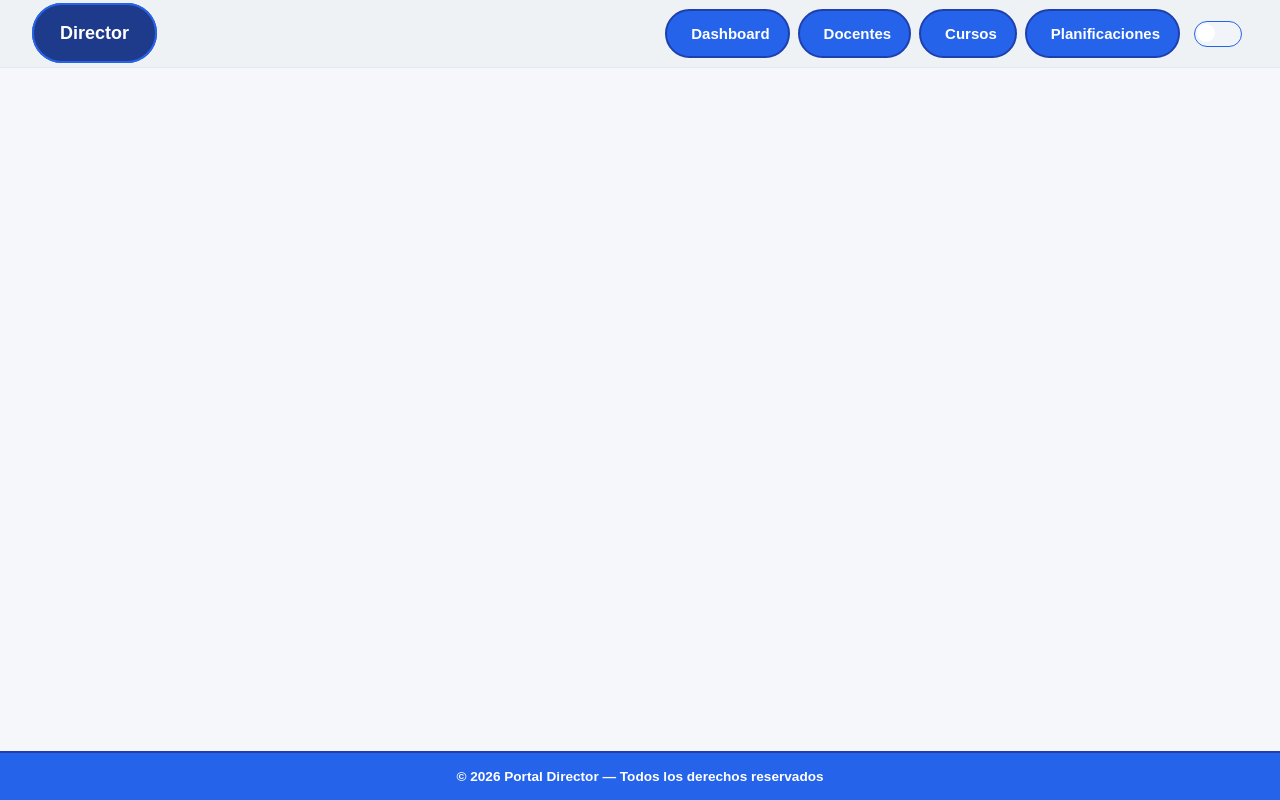
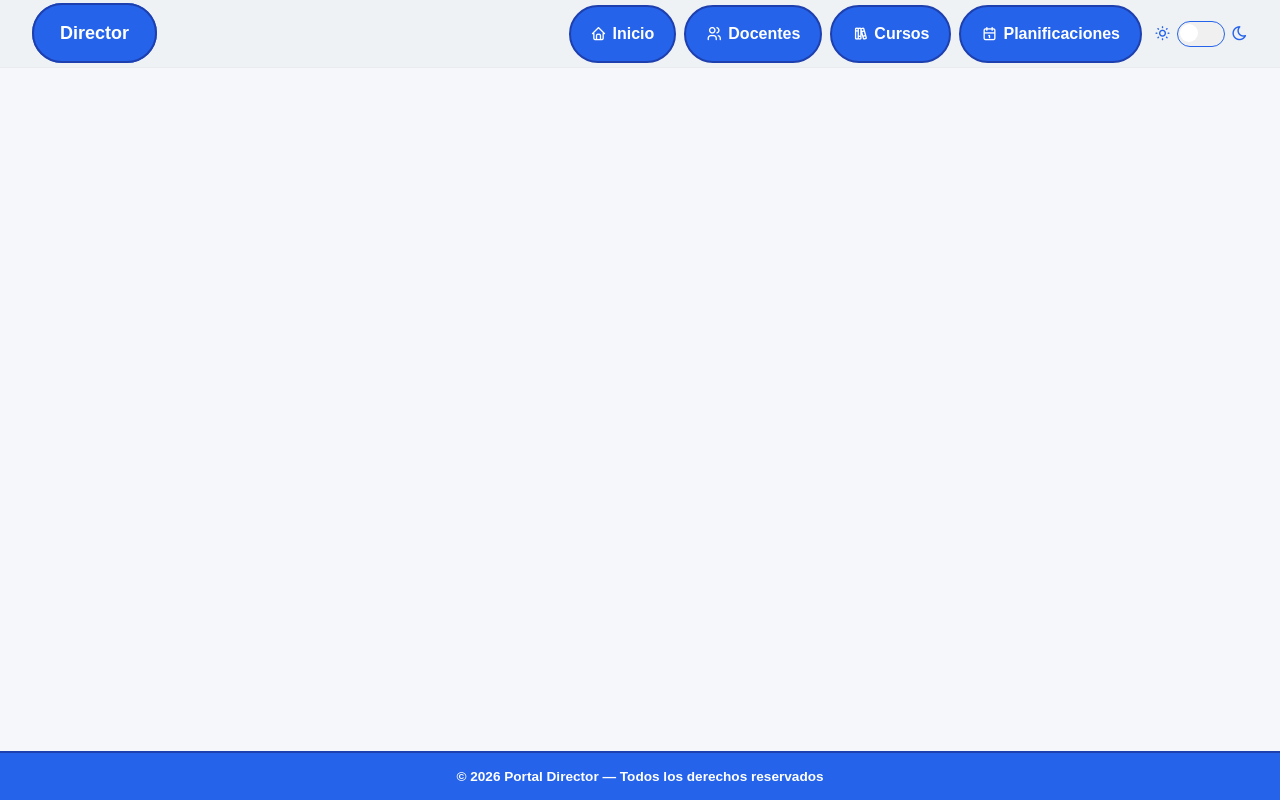
Before and after one commit to juanimol19/planificar-v2, a Vue app in the folder frontend/: page /director in a window 1280 px wide. Built offline with nearby package versions, Linux system fonts and the light colour scheme.

Commit message:
cambios en el director: layout, navbar y footer

```diff
--- a/frontend/src/components/director/DirectorFooter.vue
+++ b/frontend/src/components/director/DirectorFooter.vue
@@ -1,47 +1,32 @@
 <script setup lang="ts">
-defineProps<{
-  isDark: boolean
-}>()
+defineProps<{ isDark: boolean }>()
 
 const currentYear = new Date().getFullYear()
 </script>
 
 <template>
-  <footer
-    class="director-footer"
-    :class="{ 'dark-mode': isDark }"
-  >
-    <span>
-      © {{ currentYear }} Portal Director — Todos los derechos reservados
-    </span>
+  <footer class="director-footer" :class="{ 'dark-mode': isDark }">
+    <span>© {{ currentYear }} Portal Director — Todos los derechos reservados</span>
   </footer>
 </template>
 
 <style scoped>
 .director-footer {
   display: flex;
+  align-items: center;
   justify-content: center;
-  align-items: center;
-
   padding: 1rem 2rem;
-
   background-color: #2563eb;
-
   border-top: 2px solid #1e40af;
-
-  color: white;
-
+  color: #ffffff;
   font-size: 0.85rem;
   font-weight: 700;
-
-  transition: 0.3s;
+  transition: background-color 0.3s, border-color 0.3s;
 }
 
 .director-footer.dark-mode {
-  background-color: #0f172a;
-
+  background-color: #0f1923;
   border-top-color: #2563eb;
-
-  color: rgba(255, 255, 255, 0.7);
+  color: rgba(255, 255, 255, 0.6);
 }
 </style>
--- a/frontend/src/components/director/DirectorNavbar.vue
+++ b/frontend/src/components/director/DirectorNavbar.vue
@@ -1,62 +1,40 @@
 <script setup lang="ts">
 import { RouterLink } from 'vue-router'
 
-defineProps<{
-  isDark: boolean
-}>()
-
-defineEmits<{
-  (e: 'toggle-dark'): void
-}>()
+defineProps<{ isDark: boolean }>()
+defineEmits<{ (e: 'toggle-dark'): void }>()
 </script>
 
 <template>
-  <nav
-    class="director-navbar"
-    :class="{ 'dark-mode': isDark }"
-  >
+  <nav class="director-navbar" :class="{ 'dark-mode': isDark }">
     <div class="navbar-brand">
       <span>Director</span>
     </div>
-
     <ul class="navbar-links">
       <li>
-        <RouterLink to="/">
-          <i class="pi pi-home"></i>
-          Dashboard
+        <RouterLink to="/director/inicio">
+          <i class="ti ti-home" aria-hidden="true"></i> Inicio
         </RouterLink>
       </li>
-
       <li>
-        <RouterLink to="/docentes">
-          <i class="pi pi-users"></i>
-          Docentes
+        <RouterLink to="/director/docentes">
+          <i class="ti ti-users" aria-hidden="true"></i> Docentes
         </RouterLink>
       </li>
-
       <li>
-        <RouterLink to="/cursos">
-          <i class="pi pi-book"></i>
-          Cursos
+        <RouterLink to="/director/cursos">
+          <i class="ti ti-books" aria-hidden="true"></i> Cursos
         </RouterLink>
       </li>
-
       <li>
-        <RouterLink to="/planificaciones">
-          <i class="pi pi-file"></i>
-          Planificaciones
+        <RouterLink to="/director/planificaciones">
+          <i class="ti ti-calendar" aria-hidden="true"></i> Planificaciones
         </RouterLink>
       </li>
-
       <li class="toggle-wrap">
-        <i class="pi pi-sun toggle-icon"></i>
-
-        <button
-          class="toggle-btn"
-          @click="$emit('toggle-dark')"
-        ></button>
-
-        <i class="pi pi-moon toggle-icon"></i>
+        <i class="ti ti-sun toggle-icon" aria-hidden="true"></i>
+        <button class="toggle-btn" @click="$emit('toggle-dark')" aria-label="Cambiar modo claro/oscuro"></button>
+        <i class="ti ti-moon toggle-icon" aria-hidden="true"></i>
       </li>
     </ul>
   </nav>
@@ -67,42 +45,34 @@ defineEmits<{
   display: flex;
   align-items: center;
   justify-content: space-between;
-
   padding: 0.75rem 2rem;
   height: 68px;
-
   background-color: #eff2f4;
-
-  border-bottom: 1px solid #e2e8f0;
-
-  transition: 0.3s;
+  border-bottom: 0.5px solid rgba(177, 149, 149, 0.08);
+  transition: background-color 0.3s, border-color 0.3s;
 }
 
 .director-navbar.dark-mode {
-  background-color: #0f172a;
+  background-color: #0f1923;
   border-bottom-color: rgba(255, 255, 255, 0.08);
 }
 
 .navbar-brand span {
-  background: #1e3a8a;
-  color: white;
-
+  background: #2563eb;
+  color: #ffffff;
   font-size: 18px;
   font-weight: 700;
-
   padding: 18px 26px;
-
   border-radius: 999px;
-  border: 2px solid #2563eb;
+  border: 2px solid #1e40af;
+  cursor: default;
 }
 
 .navbar-links {
   display: flex;
   align-items: center;
   gap: 8px;
-
   list-style: none;
-
   margin: 0;
   padding: 0;
 }
@@ -111,40 +81,43 @@ defineEmits<{
   display: inline-flex;
   align-items: center;
   gap: 6px;
-
-  color: white;
+  color: #ffffff;
   background: #2563eb;
-
   border: 2px solid #1e40af;
   border-radius: 999px;
-
-  padding: 14px 18px;
-
-  font-size: 15px;
+  padding: 18px 20px;
+  font-size: 16px;
   font-weight: 700;
-
   text-decoration: none;
-
-  transition:
-    background 0.2s,
-    transform 0.15s,
-    box-shadow 0.2s;
+  transition: background 0.2s, opacity 0.2s, transform 0.15s, box-shadow 0.2s;
 }
 
 .navbar-links a:hover {
   background: #1d4ed8;
+  opacity: 0.88;
+  box-shadow: 0 4px 16px rgba(37, 99, 235, 0.15);
+  transform: translateY(-2px);
+}
 
-  box-shadow: 0 4px 16px rgba(37, 99, 235, 0.2);
-
-  transform: translateY(-2px);
+.navbar-links a:active {
+  transform: translateY(0px) scale(0.97);
+  box-shadow: none;
+  opacity: 0.75;
 }
 
 .navbar-links a.router-link-active {
   background: #1e3a8a;
+  opacity: 1;
 }
 
 .dark-mode .navbar-links a {
   background: #1d4ed8;
+  border-color: #1e40af;
+}
+
+.dark-mode .navbar-links a:hover {
+  background: #1e40af;
+  box-shadow: 0 4px 16px rgba(37, 99, 235, 0.15);
 }
 
 .dark-mode .navbar-links a.router-link-active {
@@ -155,10 +128,14 @@ defineEmits<{
   display: flex;
   align-items: center;
   gap: 6px;
+  margin-left: 4px;
 }
 
 .toggle-icon {
+  font-size: 17px;
   color: #2563eb;
+  display: flex;
+  align-items: center;
 }
 
 .dark-mode .toggle-icon {
@@ -168,41 +145,34 @@ defineEmits<{
 .toggle-btn {
   width: 48px;
   height: 26px;
-
   border-radius: 999px;
-
+  background: #f0f0f0;
   border: 1.5px solid #2563eb;
-
-  background: #f1f5f9;
-
   cursor: pointer;
-
   position: relative;
+  transition: background 0.3s, border-color 0.3s;
+  flex-shrink: 0;
 }
 
 .toggle-btn::after {
   content: '';
-
   position: absolute;
-
   top: 2px;
   left: 2px;
-
   width: 18px;
   height: 18px;
-
   border-radius: 50%;
-
-  background: white;
-
-  transition: transform 0.25s;
+  background: #ffffff;
+  transition: transform 0.25s, background 0.3s;
 }
 
 .dark-mode .toggle-btn {
   background: #2563eb;
+  border-color: #1e40af;
 }
 
 .dark-mode .toggle-btn::after {
   transform: translateX(22px);
+  background: #0f1923;
 }
 </style>
--- a/frontend/src/layouts/DirectorLayout.vue
+++ b/frontend/src/layouts/DirectorLayout.vue
@@ -1,33 +1,19 @@
 <script setup lang="ts">
 import { ref } from 'vue'
-
 import DirectorNavbar from '@/components/director/DirectorNavbar.vue'
 import DirectorFooter from '@/components/director/DirectorFooter.vue'
 
 const isDark = ref(false)
-
-const toggleDark = () => {
-  isDark.value = !isDark.value
-}
+const toggleDark = () => { isDark.value = !isDark.value }
 </script>
 
 <template>
-  <div
-    class="director-layout"
-    :class="{ 'dark-mode': isDark }"
-  >
-    <DirectorNavbar
-      :is-dark="isDark"
-      @toggle-dark="toggleDark"
-    />
-
+  <div class="director-layout" :class="{ 'dark-mode': isDark }">
+    <DirectorNavbar :is-dark="isDark" @toggle-dark="toggleDark" />
     <main class="director-main">
       <RouterView />
     </main>
-
-    <DirectorFooter
-      :is-dark="isDark"
-    />
+    <DirectorFooter :is-dark="isDark" />
   </div>
 </template>
 
@@ -37,6 +23,11 @@ const toggleDark = () => {
   flex-direction: column;
   min-height: 100vh;
   background-color: #f5f7fa;
+  transition: background-color 0.3s;
+}
+
+.director-layout.dark-mode {
+  background-color: #0a1520;
 }
 
 .director-main {
```
